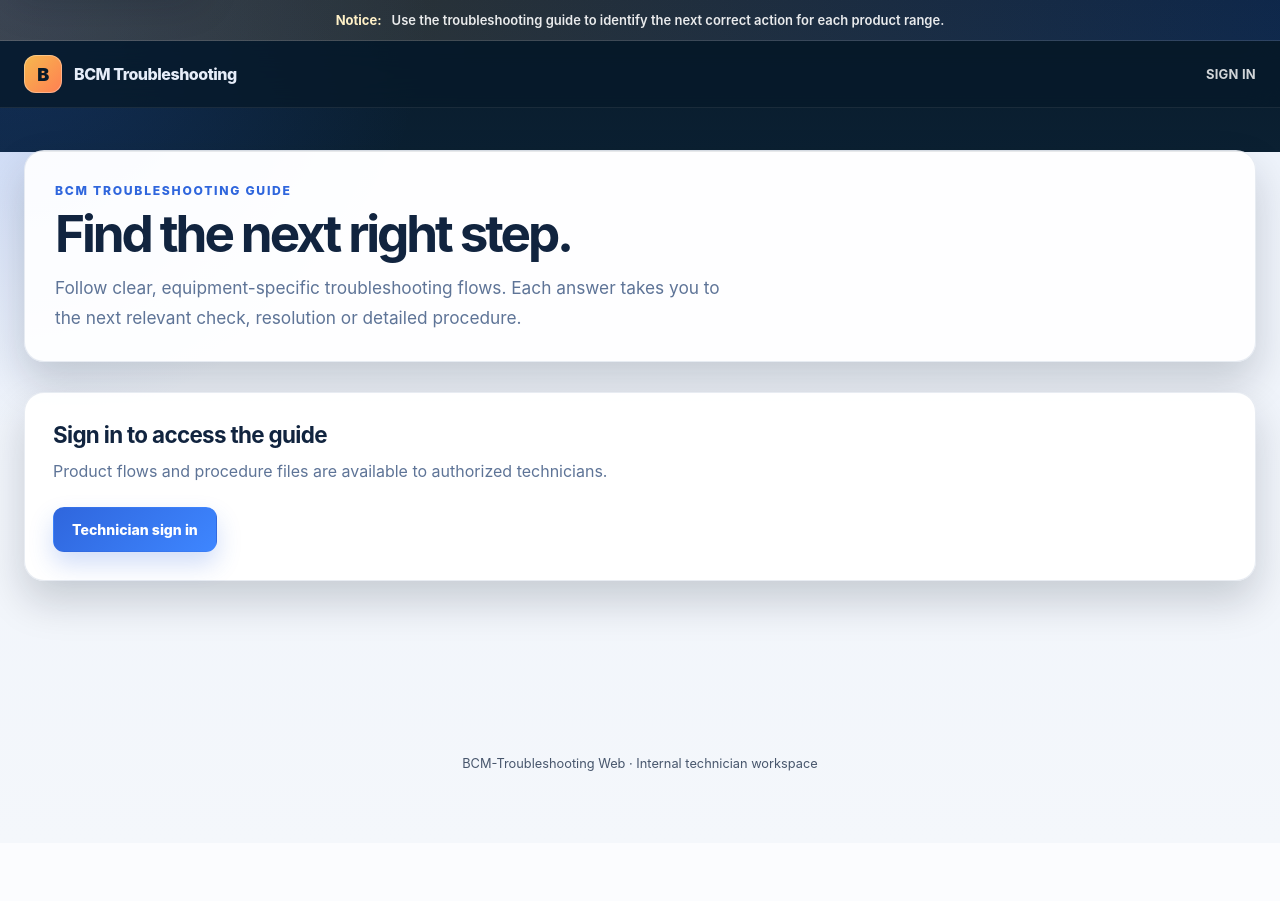
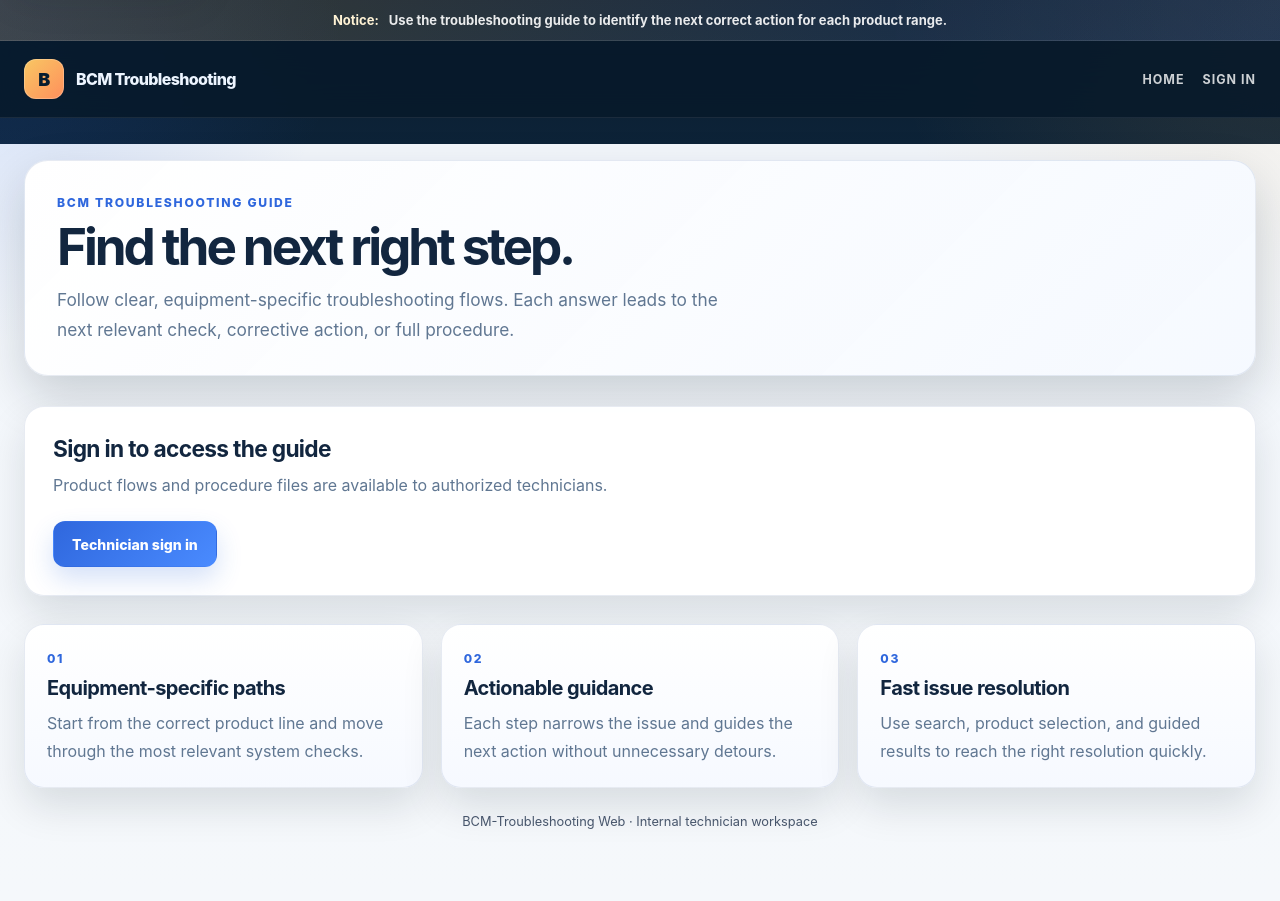
Before and after one commit to Jaypee-19/BCM-Troubleshooting-Website, a Django app: page / in a window 1280 px wide. Before the commit the page ends 771 px from the top, so only its background shows below. Run offline with Django 5.2, Linux system fonts and the light colour scheme.

Commit message:
Enhanced the home page by adding a new section for troubleshooting tips and updated the base template to include a new navigation link to the troubleshooting section.

```diff
--- a/BCM Troubleshooting Web/troubleshoot-main/troubleshoot-main/templates/base.html
+++ b/BCM Troubleshooting Web/troubleshoot-main/troubleshoot-main/templates/base.html
@@ -8,22 +8,22 @@
   <style>
       :root {
         color-scheme: light;
-      --bg: #071a2a;
-      --bg-accent: #0d263d;
-      --surface: rgba(15, 31, 46, 0.88);
-      --surface-strong: #0b1d30;
-      --panel: #ffffff;
-      --panel-alt: #f3f8ff;
-      --panel-border: rgba(129, 150, 182, 0.18);
-      --text: #e6edf9;
-      --heading: #11243f;
-      --muted: #5e7497;
-      --primary: #2f66dd;
-      --primary-strong: #224fc6;
-      --primary-soft: rgba(47, 102, 221, 0.12);
-      --warning: #ffb84d;
-      --warning-soft: #fff4dc;
-      --shadow: 0 20px 42px rgba(5, 18, 31, 0.18);
+        --bg: #071a2b;
+        --bg-panel: #0c2338;
+        --bg-soft: #eef4ff;
+        --card: rgba(255, 255, 255, 0.96);
+        --card-alt: #f6f9ff;
+        --border: rgba(120, 144, 182, 0.18);
+        --text: #edf5ff;
+        --heading: #12263f;
+        --muted: #607792;
+        --primary: #2f67dd;
+        --primary-strong: #1f4fc7;
+        --primary-soft: rgba(47, 103, 221, 0.12);
+        --accent: #f7b95a;
+        --accent-soft: #fff5df;
+        --shadow: 0 18px 40px rgba(8, 22, 34, 0.12);
+        --shadow-strong: 0 20px 50px rgba(8, 22, 34, 0.18);
         font-family: Inter, "Segoe UI", sans-serif;
       }
 
@@ -33,8 +33,9 @@
         margin: 0;
         min-height: 100vh;
         background:
-        radial-gradient(circle at top left, rgba(47, 102, 221, 0.24), transparent 28%),
-        linear-gradient(180deg, var(--bg) 0%, #0b2032 18%, #eef3fb 18%, #f4f7fb 100%);
+          radial-gradient(circle at top left, rgba(47, 103, 221, 0.18), transparent 22%),
+          radial-gradient(circle at top right, rgba(247, 185, 90, 0.12), transparent 25%),
+          linear-gradient(180deg, var(--bg) 0%, #0d2338 16%, #f3f7fc 16%, #f5f8fb 100%);
         color: var(--heading);
         font-family: Inter, "Segoe UI", sans-serif;
       }
@@ -61,9 +62,9 @@
       .skip-link:focus { transform: translateY(0); }
 
       .top-alert {
-      background: linear-gradient(90deg, rgba(255, 184, 77, 0.18), rgba(47, 102, 221, 0.18));
-      border-bottom: 1px solid rgba(255, 255, 255, 0.12);
-      color: rgba(255, 255, 255, 0.9);
+        background: linear-gradient(90deg, rgba(247, 185, 90, 0.2), rgba(47, 103, 221, 0.18));
+        border-bottom: 1px solid rgba(255,255,255,0.1);
+        color: rgba(255,255,255,0.9);
       }
       .top-alert-inner {
         max-width: 1280px;
@@ -74,23 +75,23 @@
         justify-content: center;
         gap: 10px;
         font-size: 13px;
-      font-weight: 600;
+        font-weight: 700;
         text-align: center;
       }
-    .top-alert strong { color: #fff1c7; }
+      .top-alert strong { color: #fff3d5; }
 
       .site-header {
         position: sticky;
         top: 0;
         z-index: 30;
-      border-bottom: 1px solid rgba(255, 255, 255, 0.08);
-      background: rgba(7, 26, 42, 0.8);
-      backdrop-filter: blur(16px);
+        border-bottom: 1px solid rgba(255,255,255,0.08);
+        background: rgba(7, 26, 43, 0.88);
+        backdrop-filter: blur(18px);
       }
       .header-inner {
         max-width: 1280px;
         margin: 0 auto;
-      padding: 14px 24px;
+        padding: 18px 24px;
         display: flex;
         align-items: center;
         justify-content: space-between;
@@ -102,18 +103,18 @@
         gap: 12px;
         color: var(--text);
         font-weight: 800;
-      letter-spacing: -0.03em;
+        letter-spacing: -0.04em;
         text-decoration: none;
       }
       .brand-mark {
-      width: 38px;
-      height: 38px;
+        width: 40px;
+        height: 40px;
         display: grid;
         place-items: center;
         border-radius: 12px;
-      background: linear-gradient(135deg, #f6b94e, #ff7f52);
-      color: #071a2a;
-      box-shadow: inset 0 0 0 1px rgba(255,255,255,0.32);
+        background: linear-gradient(135deg, #f8c763 0%, #ff8f5c 100%);
+        color: #071d2f;
+        box-shadow: inset 0 0 0 1px rgba(255,255,255,0.22);
         font-size: 18px;
         font-weight: 900;
       }
@@ -128,45 +129,39 @@
         flex-wrap: wrap;
         gap: 18px;
       }
-    .main-nav a, .quiet-link, .nav-button {
-      color: rgba(255, 255, 255, 0.82);
-      font-size: 0.81rem;
+      .main-nav a, .main-nav button {
+        color: rgba(255,255,255,0.8);
+        font-size: 0.78rem;
         font-weight: 700;
-      letter-spacing: 0.02em;
+        letter-spacing: 0.08em;
         text-transform: uppercase;
-      transition: color 0.2s ease;
-    }
-    .main-nav a:hover, .quiet-link:hover { color: white; }
-    .nav-form { margin: 0; }
-    .nav-button {
-      border: 0;
-      background: none;
+        background: transparent;
+        border: none;
         padding: 0;
         cursor: pointer;
-      font: inherit;
+        transition: color 0.2s ease, opacity 0.2s ease;
       }
+      .main-nav a:hover, .main-nav button:hover { color: white; }
+      .nav-form { margin: 0; }
 
       .shell {
         max-width: 1280px;
         margin: 0 auto;
         padding: 42px 24px 72px;
       }
-
-    main {
-      min-height: calc(100vh - 220px);
-    }
+      main { min-height: calc(100vh - 220px); }
 
       .page-header {
         margin-bottom: 30px;
-      padding: 28px 30px;
-      border: 1px solid var(--panel-border);
-      border-radius: 20px;
-      background: rgba(255,255,255,0.9);
-      box-shadow: var(--shadow);
+        padding: 30px 32px;
+        border: 1px solid var(--border);
+        border-radius: 24px;
+        background: linear-gradient(135deg, rgba(255,255,255,0.98), rgba(245,249,255,0.96));
+        box-shadow: var(--shadow-strong);
       }
       .eyebrow {
         display: inline-block;
-      margin-bottom: 8px;
+        margin-bottom: 10px;
         color: var(--primary);
         font-size: 0.76rem;
         font-weight: 800;
@@ -175,14 +170,14 @@
       }
       h1 {
         margin: 0 0 12px;
-      font-size: clamp(2.25rem, 4vw, 3.5rem);
-      line-height: 1.08;
+        font-size: clamp(2.3rem, 4vw, 3.8rem);
+        line-height: 1.04;
         letter-spacing: -0.06em;
         color: var(--heading);
       }
       h2 {
         margin: 0 0 10px;
-      font-size: 1.4rem;
+        font-size: 1.42rem;
         letter-spacing: -0.03em;
         color: var(--heading);
       }
@@ -194,12 +189,12 @@
         line-height: 1.72;
       }
       .intro {
-      max-width: 680px;
+        max-width: 700px;
         font-size: 1.08rem;
       }
 
       .panel, .card {
-      border: 1px solid var(--panel-border);
+        border: 1px solid var(--border);
         border-radius: 20px;
         background: rgba(255,255,255,0.96);
         box-shadow: var(--shadow);
@@ -216,6 +211,7 @@
       }
       .card {
         padding: 22px;
+        background: linear-gradient(180deg, rgba(255,255,255,0.98), rgba(246,249,255,0.98));
       }
       .card h2 {
         margin-top: 0;
@@ -232,7 +228,7 @@
       .product-image {
         height: 180px;
         margin-bottom: 18px;
-      background: var(--panel-alt);
+        background: var(--card-soft);
         object-fit: cover;
       }
 
@@ -240,24 +236,24 @@
         display: inline-flex;
         align-items: center;
         justify-content: center;
-      min-height: 45px;
+        min-height: 46px;
         padding: 0 18px;
         border: 1px solid transparent;
-      border-radius: 11px;
-      background: linear-gradient(135deg, var(--primary) 0%, #3e86ff 100%);
+        border-radius: 12px;
+        background: linear-gradient(135deg, var(--primary) 0%, #4a8bff 100%);
         color: white;
         cursor: pointer;
         font: inherit;
         font-size: 0.88rem;
         font-weight: 800;
         text-decoration: none;
-      box-shadow: 0 12px 24px rgba(47, 102, 221, 0.22);
+        box-shadow: 0 12px 26px rgba(47, 103, 221, 0.2);
         transition: transform 0.2s ease, box-shadow 0.2s ease, background 0.2s ease;
       }
       .button:hover {
         transform: translateY(-1px);
-      box-shadow: 0 18px 28px rgba(47, 102, 221, 0.2);
-      background: linear-gradient(135deg, var(--primary-strong) 0%, #2d70f3 100%);
+        box-shadow: 0 16px 28px rgba(47, 103, 221, 0.22);
+        background: linear-gradient(135deg, var(--primary-strong) 0%, #2f69f0 100%);
       }
       .button.secondary {
         background: white;
@@ -314,7 +310,7 @@
       .progress-fill {
         height: 100%;
         border-radius: inherit;
-      background: linear-gradient(90deg, var(--primary) 0%, #6b9eff 100%);
+        background: linear-gradient(90deg, var(--primary) 0%, #7aa9ff 100%);
       }
 
       .alert {
@@ -323,8 +319,8 @@
         border-left: 5px solid var(--warning);
         border-radius: 12px;
         background: var(--warning-soft);
-      color: #6a4a17;
-      box-shadow: 0 10px 22px rgba(255, 184, 77, 0.12);
+        color: #6b4d18;
+        box-shadow: 0 10px 22px rgba(240,183,87,0.12);
       }
       .alert p { margin-top: 6px; color: inherit; }
 
@@ -391,7 +387,6 @@
         .shell { padding-top: 26px; }
         .button { width: 100%; }
         .actions { align-items: stretch; }
-      .quiet-link { width: 100%; }
       }
     </style>
   </head>
@@ -413,13 +408,14 @@
         </a>
 
         <nav class="main-nav" aria-label="Main navigation">
+          <a href="{% url 'troubleshooting:home' %}">Home</a>
           {% if request.user.is_authenticated %}
             <a href="{% url 'troubleshooting:product_list' %}">Products</a>
             <a href="{% url 'troubleshooting:search' %}">Search</a>
             {% if request.user.is_staff %}<a href="{% url 'admin:index' %}">Admin</a>{% endif %}
             <form class="nav-form" method="post" action="{% url 'troubleshooting:logout' %}">
               {% csrf_token %}
-            <button class="nav-button" type="submit">Sign out</button>
+              <button type="submit">Sign out</button>
             </form>
           {% else %}
             <a href="{% url 'troubleshooting:login' %}">Sign in</a>
--- a/BCM Troubleshooting Web/troubleshoot-main/troubleshoot-main/templates/home.html
+++ b/BCM Troubleshooting Web/troubleshoot-main/troubleshoot-main/templates/home.html
@@ -6,15 +6,16 @@
   <header class="page-header">
     <div class="eyebrow">BCM Troubleshooting Guide</div>
     <h1>Find the next right step.</h1>
-    <p class="intro">Follow clear, equipment-specific troubleshooting flows. Each answer takes you to the next relevant check, resolution or detailed procedure.</p>
+    <p class="intro">Follow clear, equipment-specific troubleshooting flows. Each answer leads to the next relevant check, corrective action, or full procedure.</p>
   </header>
 
   <section class="panel">
     {% if request.user.is_authenticated %}
       <h2>Ready to troubleshoot?</h2>
-      <p>Select a product range to see its active problems and guided procedures.</p>
+      <p>Select a product range to review active problems, guided steps, and supporting procedure files.</p>
       <div class="actions">
         <a class="button" href="{% url 'troubleshooting:product_list' %}">Open troubleshooting guide</a>
+        <a class="button secondary" href="{% url 'troubleshooting:search' %}">Search the guide</a>
       </div>
     {% else %}
       <h2>Sign in to access the guide</h2>
@@ -24,4 +25,22 @@
       </div>
     {% endif %}
   </section>
+
+  <section class="card-grid" aria-label="Support overview">
+    <article class="card">
+      <div class="eyebrow">01</div>
+      <h2>Equipment-specific paths</h2>
+      <p>Start from the correct product line and move through the most relevant system checks.</p>
+    </article>
+    <article class="card">
+      <div class="eyebrow">02</div>
+      <h2>Actionable guidance</h2>
+      <p>Each step narrows the issue and guides the next action without unnecessary detours.</p>
+    </article>
+    <article class="card">
+      <div class="eyebrow">03</div>
+      <h2>Fast issue resolution</h2>
+      <p>Use search, product selection, and guided results to reach the right resolution quickly.</p>
+    </article>
+  </section>
 {% endblock %}
```
Also changed, not shown: BCM Troubleshooting Web/troubleshoot-main/troubleshoot-main/db.sqlite3. Lines whose indentation alone changed are shown as unchanged.
